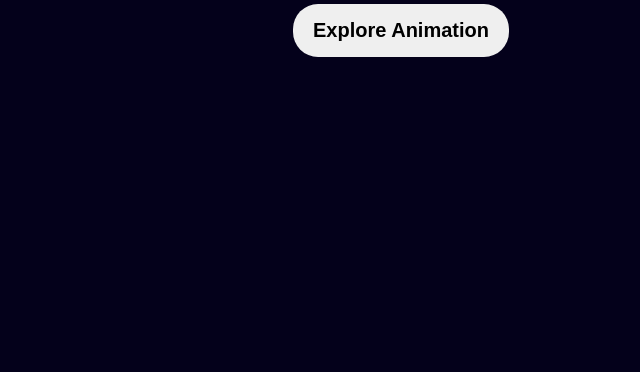
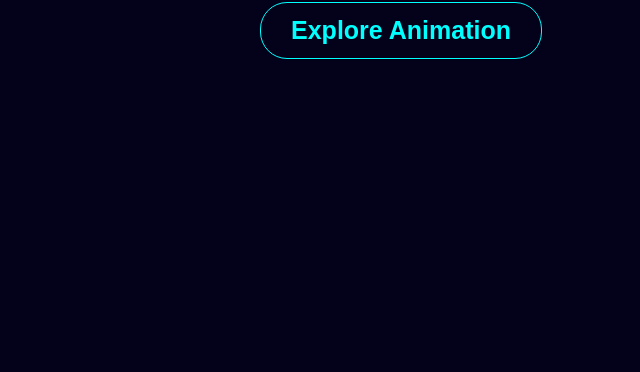
Before and after one commit to islamtusher/type-animation, a plain HTML site: page index.html in a window 1280 px wide. Shown: the part 428-800 px from the top of the page, without its empty margins (239-879 px from the left). Drawn offline with Linux system fonts and the light colour scheme.

Commit message:
button shadow added

```diff
--- a/style.css
+++ b/style.css
@@ -35,12 +35,10 @@ body{
     top: 0;
     animation: top-slide 6s steps(4) infinite;
 }
-
 @keyframes top-slide{
     100%{
         top: -365px;
     }
-
 }
 .dynamic li span{
     position: relative;
@@ -61,25 +59,25 @@ body{
         left: 100%;
         margin: 0 -35px 0 38px;
     }
-
 }
-
+    /* ----- Button part start -------*/
 .btn button{
     position: relative;
     overflow: hidden;
 
-    padding: 15px 20px;
-    color: black;
-    border-radius: 25px;
-    border: none;
-    font-size: 20px;
+    padding: 13px 30px;
+    color: cyan;
+    border-radius: 27px;
+    border: 1px solid cyan;
+    font-size: 25px;
     font-weight: bold;
+    background-color:rgb(4, 1, 27);
 }
 .btn button::before{
     content: "";
     position: absolute;
     top: 0; left: 0; right: 0; bottom: 0;
-    background-color: rgb(12, 179, 201);
+    background-color: rgb(6, 241, 241);
     z-index: -1;
 
     transition: transform .3s ease-in;
@@ -90,12 +88,15 @@ body{
     transform: scaleX(1);
 }
 .btn button{
-    transition: color .1s ease-in;
+    transition: color .3s ease-in;
+    transition: box-shadow .3s ease-in;
     z-index: 1;
 }
 .btn button:hover{
-    color: rgb(255, 255, 255);
+    color: rgb(4, 1, 27);
     cursor: pointer;
+    font-weight: bold;
+    box-shadow: 0 0 30px cyan;
 }
 
 
```
